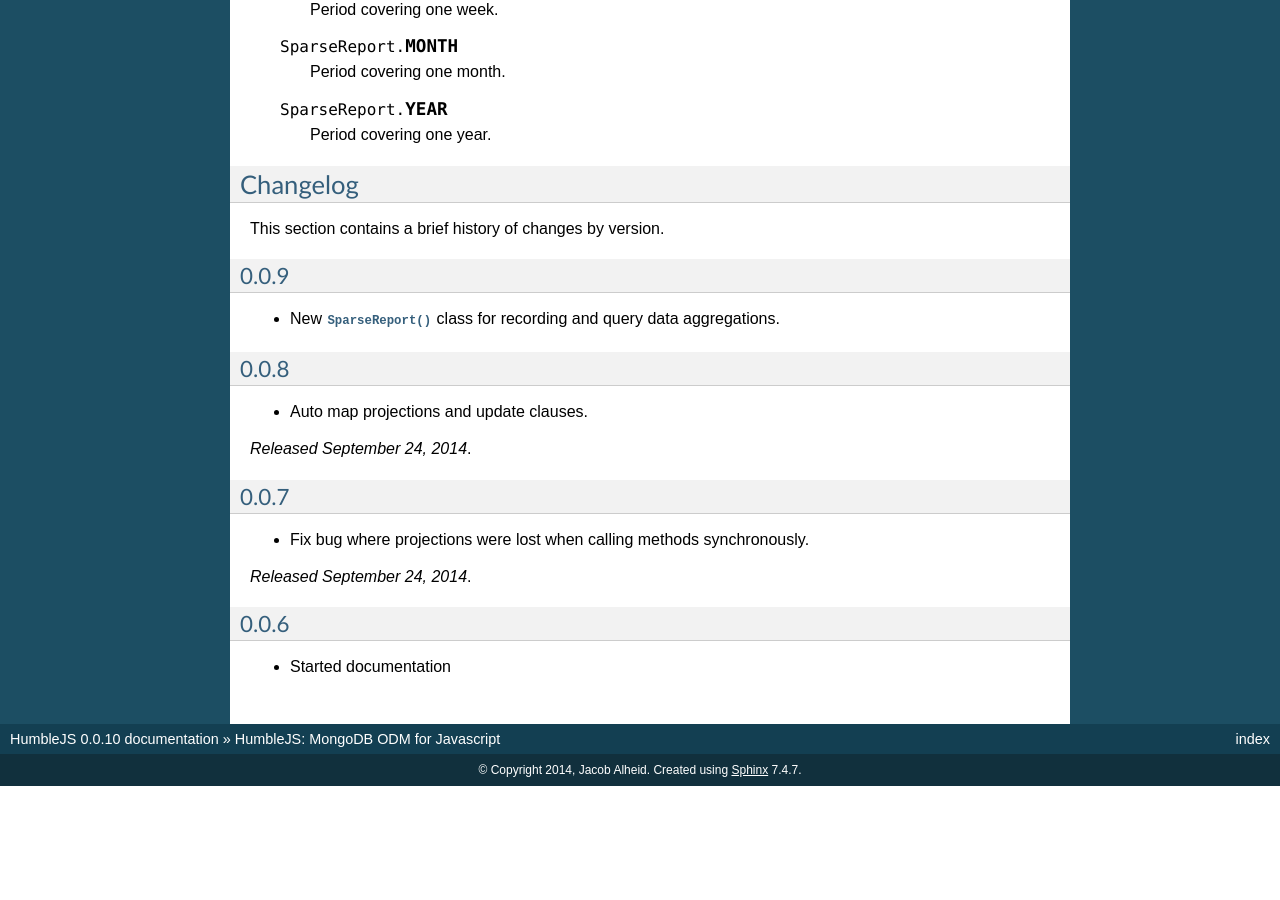
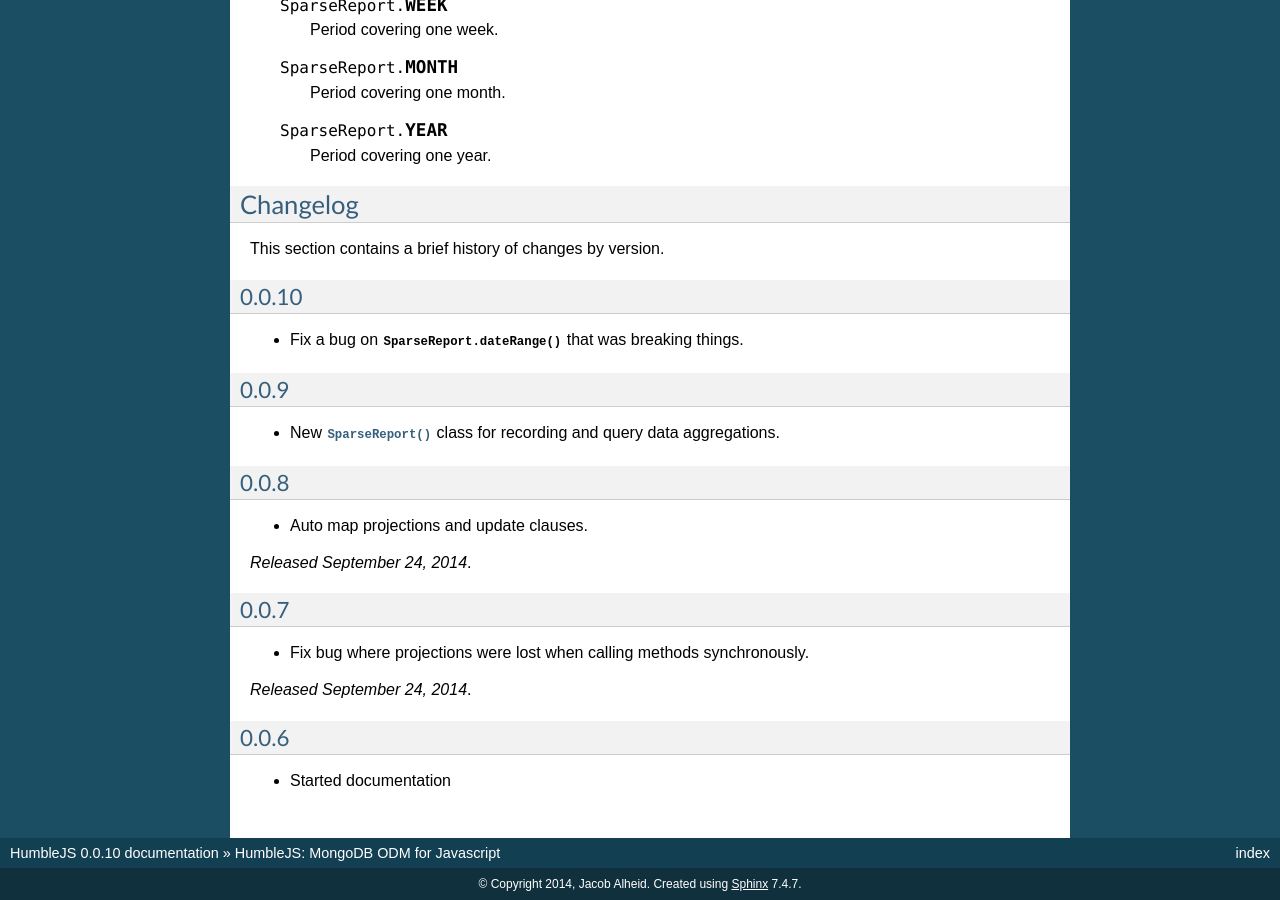
Before and after one commit to aboutdotme/humblejs, a Sphinx documentation site: the page built from docs/index.rst, in a window 1280 px wide and 900 px high, scrolled down 8736 px. Built offline with Sphinx 7.4.7, drawn with Linux system fonts in a browser that asks for light colours; comment, search, counter and statistics services are not loaded; before the commit the page ends 9522 px from its top, so only the background shows below that.

Commit message:
Update changelog.

```diff
--- a/docs/index.rst
+++ b/docs/index.rst
@@ -534,6 +534,11 @@ Changelog
 
 This section contains a brief history of changes by version.
 
+0.0.10
+------
+
+* Fix a bug on :func:`SparseReport.dateRange` that was breaking things.
+
 0.0.9
 -----
 
```
